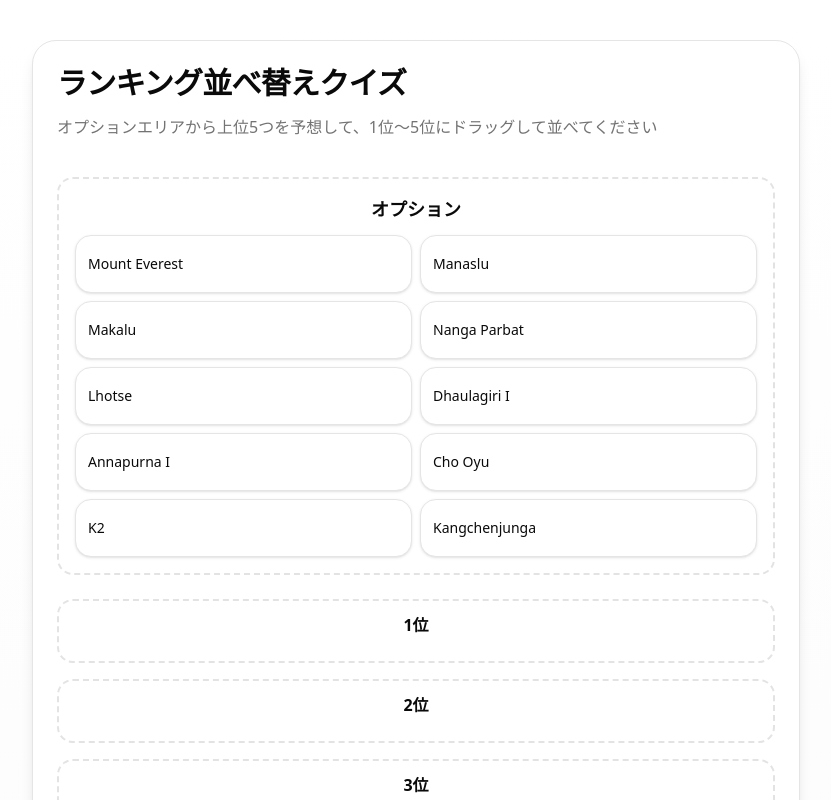
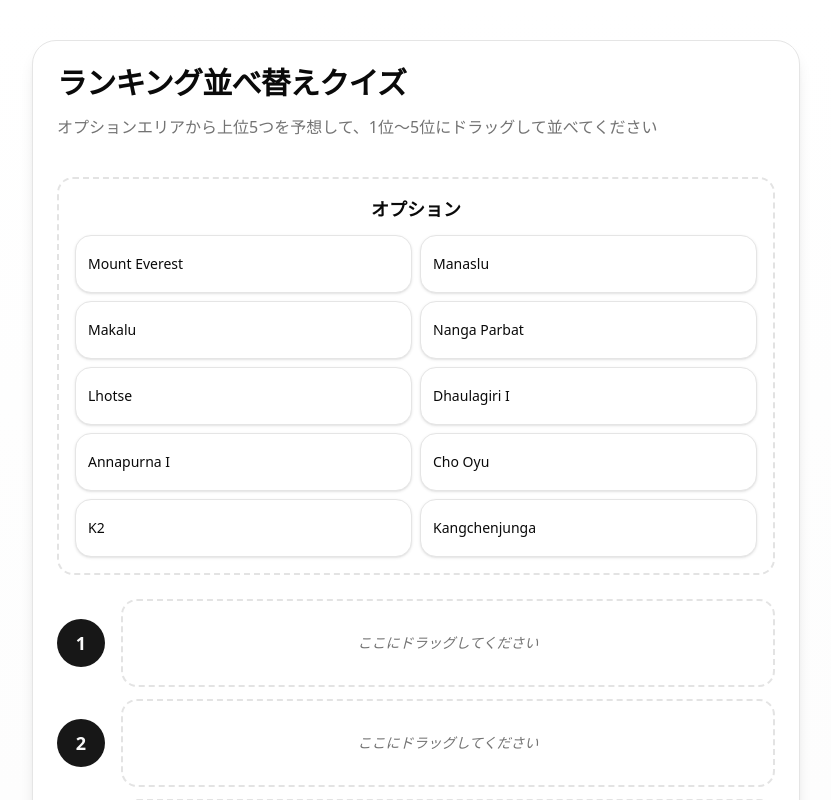
Before and after one commit to yuichi176/ranking-quiz-app-demo, a Next.js app: page / in a window 1280 px wide. Shown: the top 800 px of the page, without its empty margins (224-1055 px from the left). Built offline with nearby package versions, Linux system fonts and the light colour scheme.

Commit message:
feat: refactor ranking quiz layout for improved readability and user experience

```diff
--- a/src/app/ranking-quiz-content.tsx
+++ b/src/app/ranking-quiz-content.tsx
@@ -205,7 +205,7 @@ export default function RankingQuizContent({
         </DropZone>
 
         {/* Ranking Positions */}
-        <div className="grid grid-cols-1 gap-4">
+        <div className="space-y-3">
           {(
             [
               'position1',
@@ -215,17 +215,27 @@ export default function RankingQuizContent({
               'position5',
             ] as const
           ).map((positionKey, index) => (
+            <div key={positionKey} className="flex items-center gap-4">
+              {/* Ranking Number */}
+              <div className="flex-shrink-0">
+                <div className="w-12 h-12 rounded-full bg-primary text-primary-foreground flex items-center justify-center text-lg font-bold">
+                  {index + 1}
+                </div>
+              </div>
+
+              {/* Drop Zone */}
+              <div className="flex-1">
                 <DropZone
-              key={positionKey}
                   containerId={positionKey}
-              title={`${index + 1}位`}
+                  title=""
                 >
                   <SortableContext
                     items={ranking[positionKey]}
                     strategy={verticalListSortingStrategy}
                   >
-                <div className="space-y-2 w-full">
-                  {ranking[positionKey].map((itemId) => {
+                    <div className="min-h-[60px] flex items-center">
+                      {ranking[positionKey].length > 0 ? (
+                        ranking[positionKey].map((itemId) => {
                           const option = allOptions.find((o) => o.id === itemId)!;
                           return (
                             <DraggleItem
@@ -235,10 +245,17 @@ export default function RankingQuizContent({
                               status={getRankingStatus(itemId)}
                             />
                           );
-                  })}
+                        })
+                      ) : (
+                        <div className="text-muted-foreground text-sm italic text-center w-full">
+                          ここにドラッグしてください
+                        </div>
+                      )}
                     </div>
                   </SortableContext>
                 </DropZone>
+              </div>
+            </div>
           ))}
         </div>
       </div>
@@ -273,9 +290,10 @@ const DropZone = ({ containerId, title, children }: DropZoneProps) => {
         'border-2 border-dashed border-muted-foreground/20 rounded-2xl transition-all duration-200',
         'hover:border-muted-foreground/40',
         isOver && 'border-primary bg-primary/5',
-        isRankingPosition ? 'p-3 min-w-[200px]' : 'p-4'
+        isRankingPosition ? 'p-3' : 'p-4'
       )}
     >
+      {title && (
         <h3
           className={cn(
             'font-semibold mb-3 text-center',
@@ -284,6 +302,7 @@ const DropZone = ({ containerId, title, children }: DropZoneProps) => {
         >
           {title}
         </h3>
+      )}
       {children}
     </div>
   );
```
Lines whose indentation alone changed are shown as unchanged.
